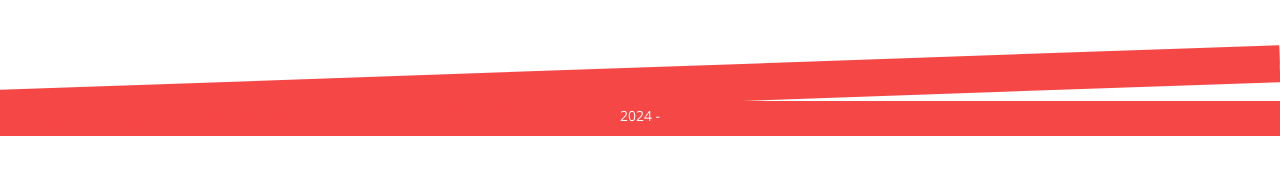
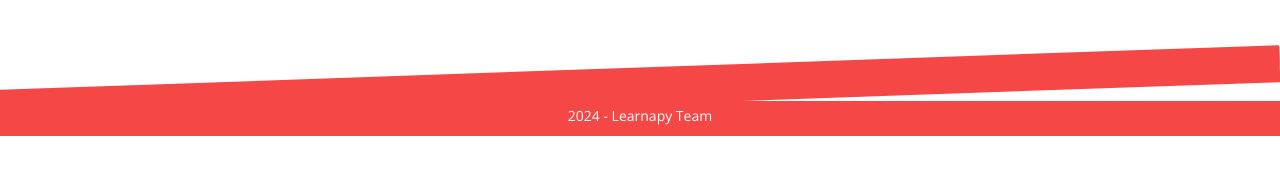
Before and after one commit to cassarro/learnapy, a Jekyll site: the page built from index.md, in a window 1280 px wide. Shown: the part 482-657 px from the top of the page. Built offline with Jekyll 4.4.1, drawn with Linux system fonts in a browser that asks for light colours; nearby versions of some CDN libraries.

Commit message:
Update _config.yml

```diff
--- a/_config.yml
+++ b/_config.yml
@@ -18,11 +18,11 @@ countdown:
 
 # Site owner
 owner:
-  name:
+  name: Learnapy Team
   email:
   twitter:
-  google-plus:
-  instagramm:
+  linkedin: https://www.linkedin.com/company/learnapy
+  instagram:
   #Aboutlink = German "Impressum", provide url and caption (eg "Impressum")
   aboutlink:
     url:
```
